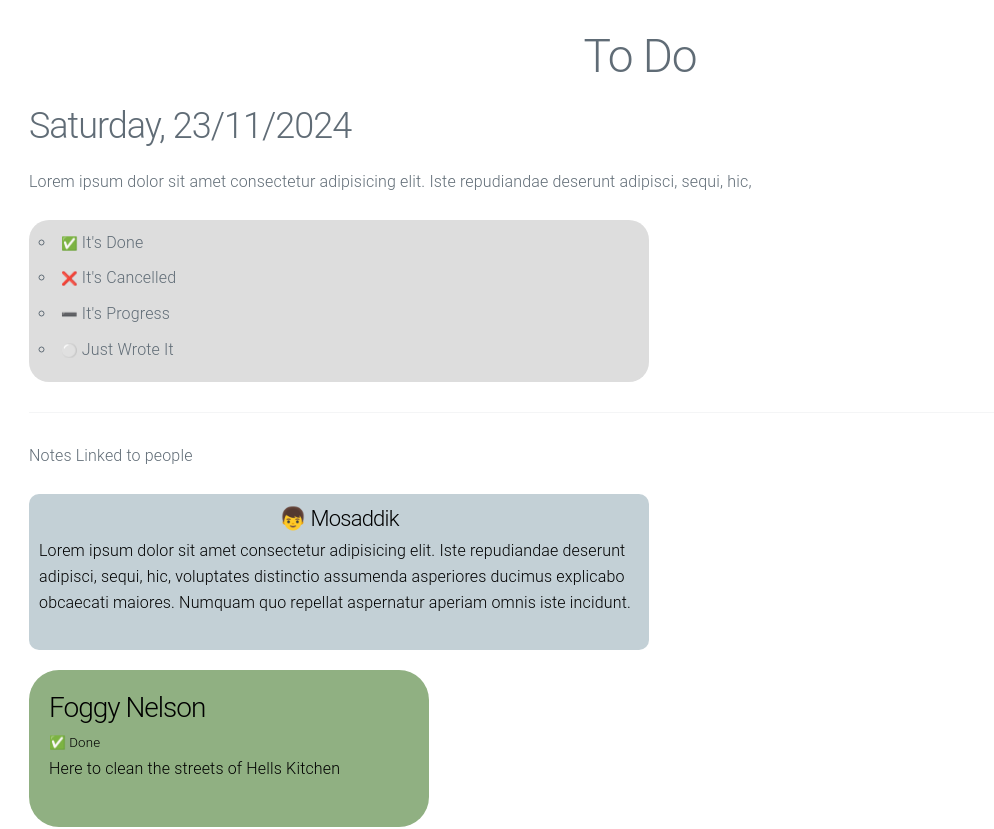
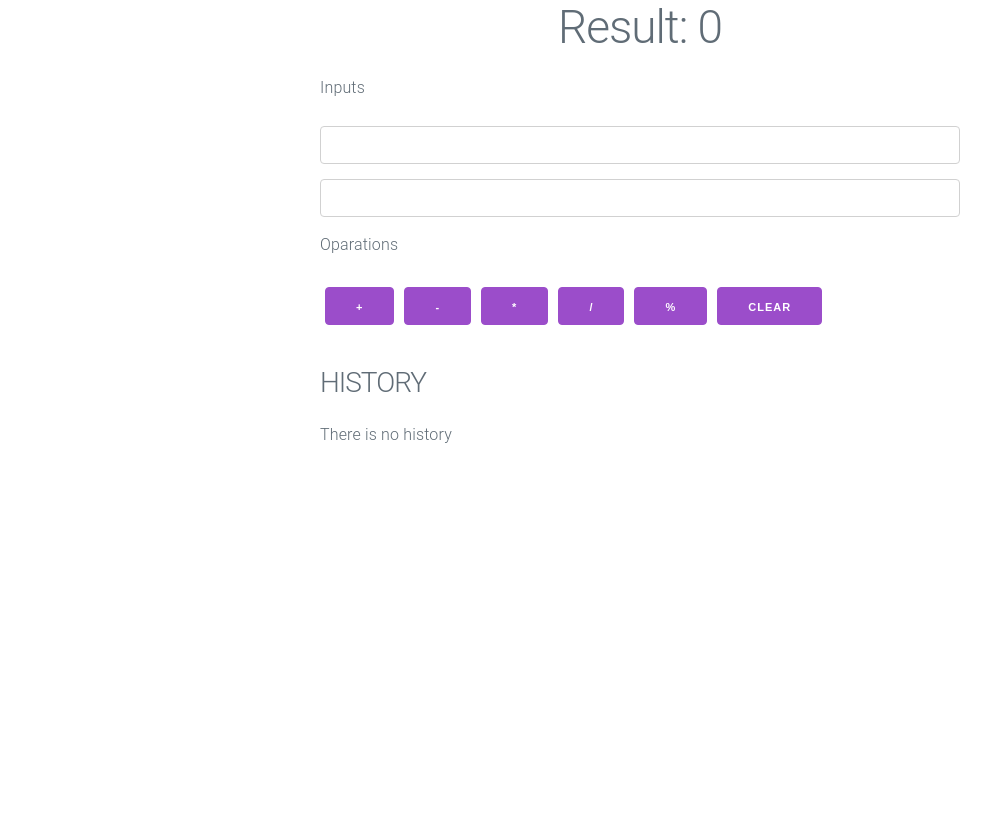
Before and after one commit to mosaddik07/React-By-Stack-Learner, a React (Vite) app: page / in a window 1280 px wide. Shown: the top 829 px of the page, without its empty margins (0-994 px from the left). After the commit the page ends 800 px from the top, so only its background shows below. Built offline with nearby package versions, Linux system fonts and the light colour scheme.

Commit message:
Number Oparetion
- ekhane ekta number diye jog, biyog, gun, bhag kora hoy

```diff
--- a/src/App.jsx
+++ b/src/App.jsx
@@ -7,11 +7,11 @@ library.add(fas, fab);
 import "./assets/css/style.css";
 import "milligram";
 //module import file
-import Todo from "./component/ToDo App/Todo";
+import SimpleApp from "./component/Number Oparetion/SimpleApp";
 const App = () => {
   return (
     <div>
-      <Todo />
+      <SimpleApp />
     </div>
   );
 };
--- /dev/null
+++ b/src/component/Number Oparetion/SimpleApp.jsx
@@ -0,0 +1,179 @@
+/**
+ *done: handle user input field
+ *done: hanlde oparations
+ *done: hanlde a list of histories
+ *done: render history list
+ *todo: restore the history
+ */
+
+import { useEffect, useState } from "react";
+
+function* generateId() {
+  let id = 1;
+  while (true) {
+    yield id++;
+  }
+}
+
+const getId = generateId();
+
+const initialInputState = {
+  a: "",
+  b: "",
+};
+
+const SimpleApp = () => {
+  //note: State Define
+  const [inputState, setInputState] = useState({ ...initialInputState });
+  const [result, setResult] = useState(0);
+  const [histories, setHistories] = useState([]);
+  const [restoredHistory, setRestoredHistory] = useState(null);
+
+  useEffect(() => {
+    if (restoredHistory != null) {
+      handleOperations(restoredHistory.operation);
+    }
+  }, [inputState]);
+
+  //note: input onchange function
+  /**
+  const handleInputFieldA = (e) => {
+    // ei code shohoj. kintu code dublicate hocche.
+    setInputState({
+      ...inputState,
+      a: parseInt(e.target.value),
+    });
+  };
+  const handleInputFieldB = (e) => {
+    setInputState({
+      ...inputState, // prev state
+      b: parseInt(e.target.value), // new state
+    });
+  };
+
+  const handleInputFields = (key, value) => {
+    //etao kothin. karon etar theke 1st tai valo chilo
+    setInputState({
+      ...inputState, //prev state
+      [key]: value, // new state
+    });
+  };
+  const handleInputFields2 = (inp) => {
+    //etao valo
+    setInputState({
+      ...inputState, //previous state
+      ...inp, // new state
+    });
+  };
+   */
+
+  const handleInputField = (e) => {
+    // ei code choto kintu junior der jonno bujhte kothin
+    setInputState({
+      ...inputState,
+      [e.target.name]: parseInt(e.target.value),
+    });
+  };
+  //note: handle clear button
+  const handleClearOps = () => {
+    setInputState({ ...initialInputState });
+    setResult(0);
+  };
+
+  //note: handle oparetions
+  const handleOperations = (operation) => {
+    if (!inputState.a || !inputState.b) {
+      alert("invalid Input");
+      return;
+    }
+    /*const f = new Function("operation", `return ${inputState.a} ${operation} ${inputState.b}`);
+    setResult(f(operation)); */ // eta kothin mone hote pare. kintu evabeo kora jay
+    const result = `${inputState.a} ${operation} ${inputState.b}`;
+    setResult(eval(result));
+
+    if (!restoredHistory) {
+      generateHistory(operation.result);
+    }
+  };
+
+  const generateHistory = (operation, result) => {
+    const history = {
+      id: getId.next().value,
+      inputs: inputState,
+      operation,
+      result,
+      date: new Date(),
+    };
+    setHistories([history, ...histories]);
+  };
+  //note: handle restore button
+  const handleRestoreBtn = (history) => {
+    // setInputState(() => {
+    //   return { ...history.inputs };
+    // });
+    // setRestoredHistory(history);
+    alert("🚧 আমাদের সাইটের কাজ চলছে! আপনার ধৈর্যের জন্য ধন্যবাদ। 🚧");
+    console.log("হিস্টোরি ব্যাক পারি নাই");
+  };
+
+  return (
+    <div style={{ width: "50%", margin: "0 auto" }}>
+      <h1 style={{ textAlign: "center" }}>Result: {result}</h1>
+      <div>
+        <p>Inputs</p>
+        <input type="number" name="a" value={inputState.a} onChange={handleInputField} />
+        <input type="number" name="b" value={inputState.b} onChange={handleInputField} />
+      </div>
+      <div>
+        <p>Oparations</p>
+        <button onClick={() => handleOperations("+")} style={{ margin: "5px" }}>
+          +
+        </button>
+        <button onClick={() => handleOperations("-")} style={{ margin: "5px" }}>
+          -
+        </button>
+        <button onClick={() => handleOperations("*")} style={{ margin: "5px" }}>
+          *
+        </button>
+        <button onClick={() => handleOperations("/")} style={{ margin: "5px" }}>
+          /
+        </button>
+        <button onClick={() => handleOperations("%")} style={{ margin: "5px" }}>
+          %
+        </button>
+        <button style={{ margin: "5px" }} onClick={handleClearOps}>
+          Clear
+        </button>
+      </div>
+      <div>
+        <h3 style={{ marginTop: "35px" }}>HISTORY</h3>
+        {histories.length === 0 ? (
+          <p>There is no history</p>
+        ) : (
+          <div>
+            <ul>
+              {histories.map((historyItem) => {
+                return (
+                  <li key={historyItem.id} style={{ listStyle: "none" }}>
+                    <p style={{ marginBottom: "5px" }}>
+                      Operation: {historyItem.inputs.a} {historyItem.operation} {historyItem.inputs.b}
+                      ,Result:
+                      {" " + historyItem.evalFunc}, Time: {historyItem.date.toLocaleString()}
+                    </p>
+                    <button
+                      onClick={() => handleRestoreBtn(historyItem)}
+                      disabled={restoredHistory != null && restoredHistory.id === historyItem.id}
+                    >
+                      restore
+                    </button>
+                  </li>
+                );
+              })}
+            </ul>
+          </div>
+        )}
+      </div>
+    </div>
+  );
+};
+export default SimpleApp;
```
